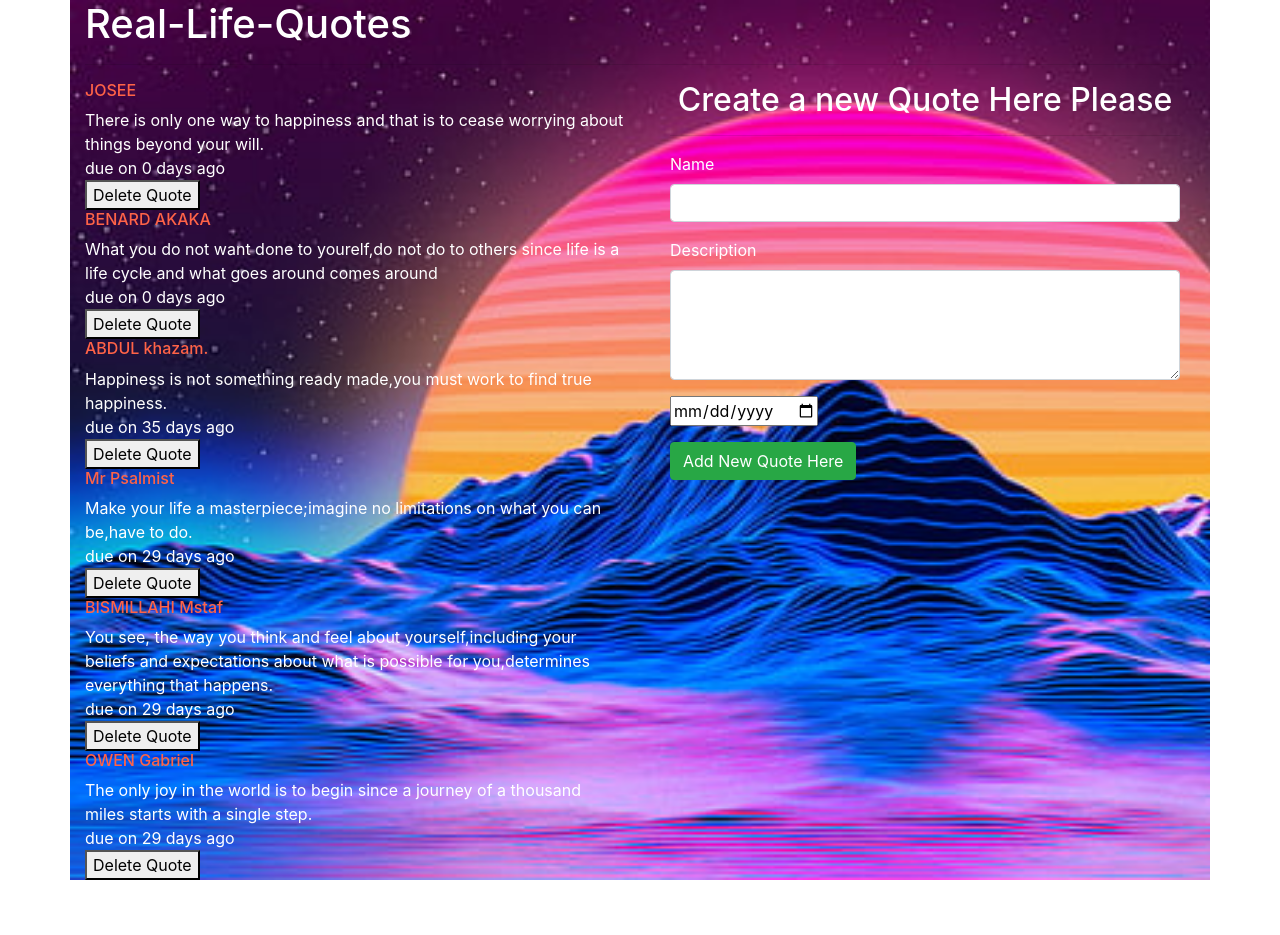
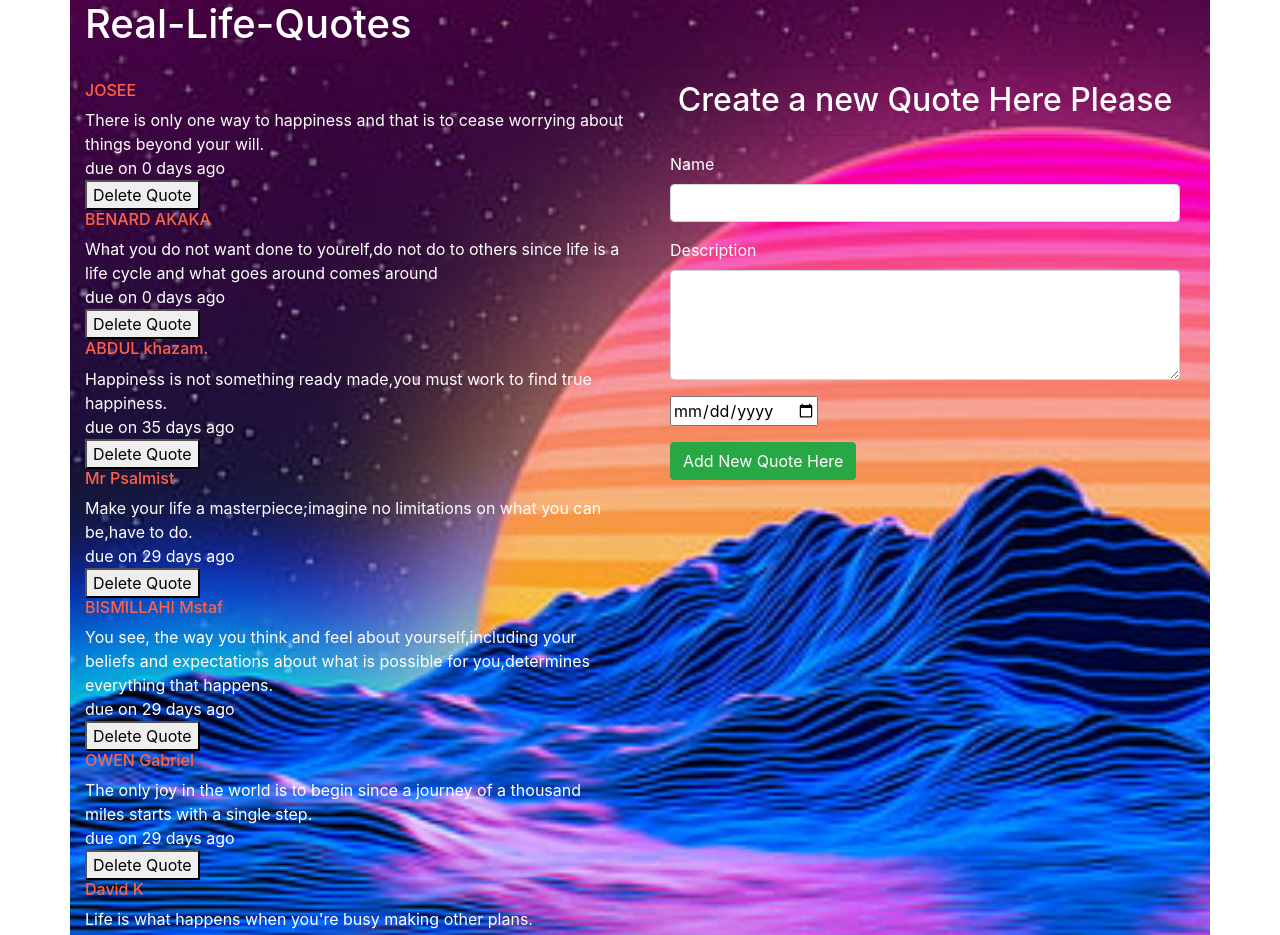
Before and after one commit to David5627/MY-QUOTES, an Angular app: page / in a window 1280 px wide. Shown: the top 935 px of the page. Before the commit the page ends 896 px from the top, so only its background shows below. Built offline with nearby package versions, Linux system fonts and the light colour scheme.

Commit message:
add quote

```diff
--- a/src/app/quote/quote.component.ts
+++ b/src/app/quote/quote.component.ts
@@ -14,6 +14,9 @@ export class QuoteComponent implements OnInit {
     new Quote(4,'Mr Psalmist',"Make your life a masterpiece;imagine no limitations on what you can be,have to do.",new Date(2020,11,6)),
     new Quote(5,'BISMILLAHI Mstaf',"You see, the way you think and feel about yourself,including your beliefs and expectations about what is possible for you,determines everything that happens.",new Date(2020,11,6)),
     new Quote(6,'OWEN Gabriel',"The only joy in the world is to begin since a journey of a thousand miles starts with a single step.",new Date(2020,11,6)),
+    new Quote(6,'David K',"Life is what happens when you're busy making other plans.",new Date(2020,11,7)),
+    new Quote(6,'David K',"You only live once, but if you do it right, once is enough.",new Date(2020,11,7)),
+
   ];
 
   addNewQuote(quote){
```
